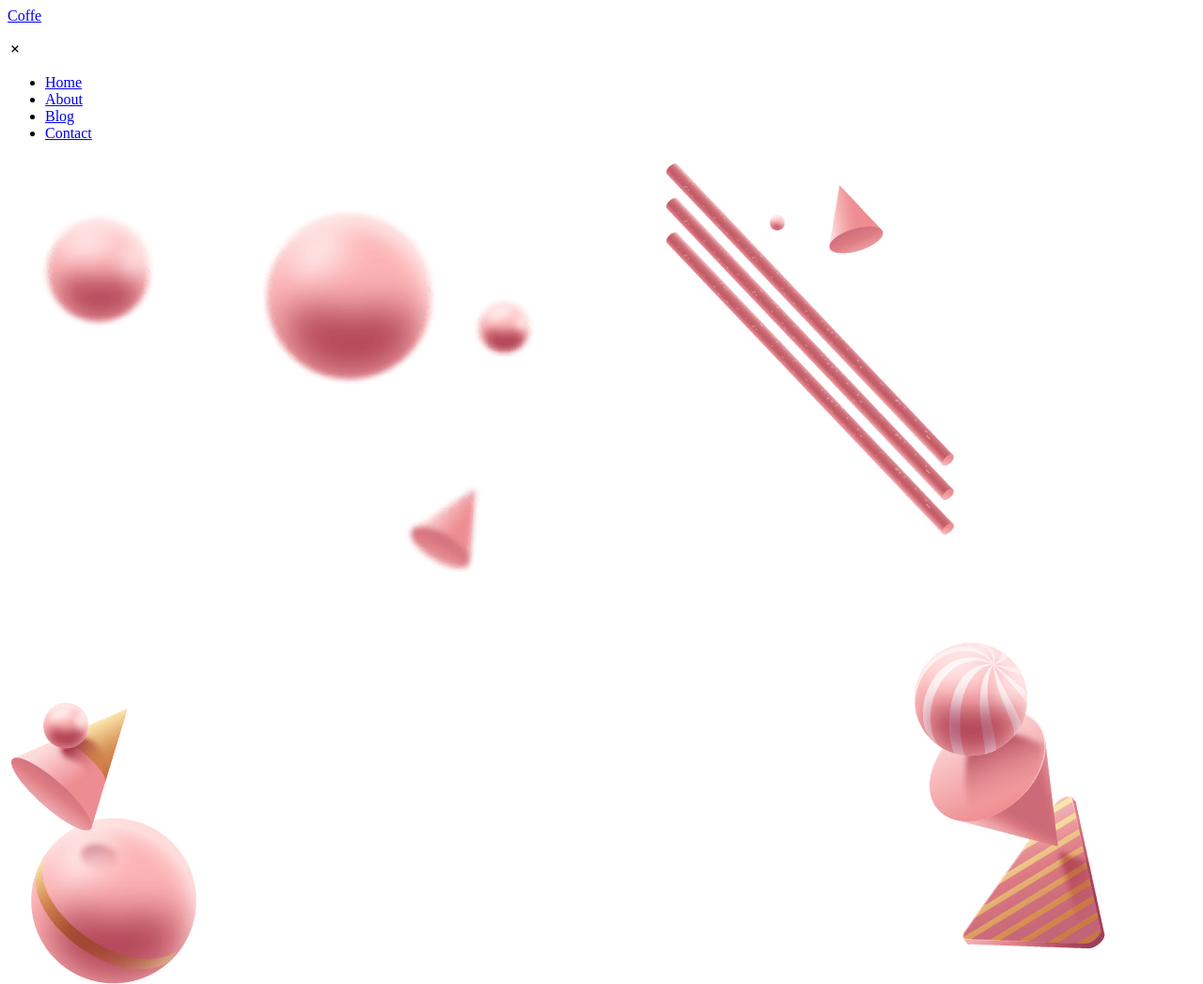
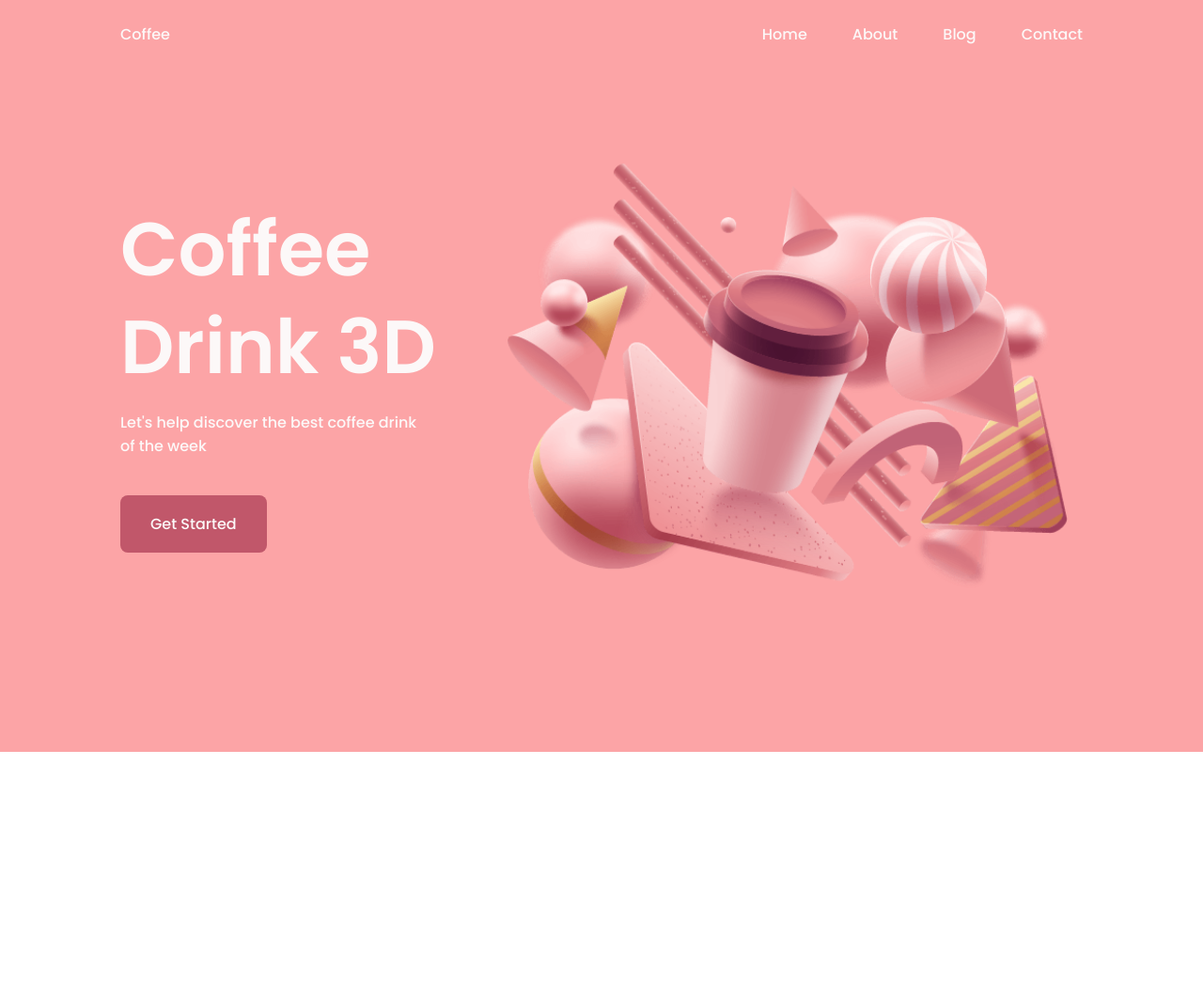
Before and after one commit to laissivedovato/responsive_landing_page_coffe3d, a plain HTML site: page index.html in a window 1280 px wide. Shown: the top 1047 px of the page at 94% size. After the commit the page ends 800 px from the top, so only its background shows below. Drawn offline with nearby package versions, Linux system fonts and the light colour scheme.

Commit message:
#02 - Estilização e finalização do projeto

```diff
--- a/index.html
+++ b/index.html
@@ -4,7 +4,7 @@
   <meta charset="UTF-8">
   <meta http-equiv="X-UA-Compatible" content="IE=edge">
   <meta name="viewport" content="width=device-width, initial-scale=1.0">
-  <title>Responsive landing page coffee 3D</title>
+  <title>Responsive teste landing page coffee 3D</title>
   <!-- Box icons -->
   <link href='https://cdn.jsdelivr.net/npm/boxicons@2.0.5/css/boxicons.min.css' rel='stylesheet'>
 
@@ -15,11 +15,11 @@
  <header class="l-header">
   <nav class="nav bd-grid">
       <div>
-        <a href="#" class="nav_logo">Coffe</a>
+        <a href="#" class="nav_logo">Coffee</a>
       </div>
 
       <div class="nav_toggle" id="nav-toggle">
-        <i class="bx-menu"></i>
+        <i class="bx bx-menu"></i>
       </div>
 
       <div class="nav_menu" id="nav-menu">
--- a/main.js
+++ b/main.js
@@ -0,0 +1,38 @@
+// menu show y hidden
+const navMenu = document.getElementById('nav-menu'),
+  toggleMenu = document.getElementById('nav-toggle'),
+  closemenu = document.getElementById('nav-close')
+
+// show
+toggleMenu.addEventListener('click', () => {
+  navMenu.classList.toggle('show')
+})
+
+// hidden
+closemenu.addEventListener('click', () => {
+  navMenu.classList.remove('show')
+})
+
+// mousemove home img
+document.addEventListener('mousemove', move);
+function move(e) {
+  this.querySelectorAll('.move').forEach(layer => {
+    const speed = layer.getAttribute('data-speed')
+
+    const x = (window.innerWidth - e.pageX*speed)/120
+    const y = (window.innerHeight - e.pageY*speed)/120
+
+layer.style.transform = `translateX(${x}px) translateY(${y}px)`
+  })
+}
+
+// GSAP animation
+//  nav
+gsap.from('.nav_logo, .nav_toggle', {opacity: 0, duration: 1, delay: 2, y: 10})
+gsap.from('.nav_item', {opacity: 0, duration: 1, delay: 2.1, y: 30, stagger: 0.2})
+
+//home
+gsap.from('.home_title', {opacity: 0, duration: 1, delay: 1.6, y:30})
+gsap.from('.home_description', {opacity: 0, duration: 1, delay: 1.8, y: 30})
+gsap.from('.home_button', {opacity: 0, duration: 1, delay: 2.1, y:30})
+gsap.from('.home_img', {opacity: 0, duration: 1, delay: 1.3, y:30})
--- a/style.css
+++ b/style.css
@@ -0,0 +1,246 @@
+
+@import url("https://fonts.googleapis.com/css2?family=Poppins:wght@400;500;600&display=swap");
+
+:root{
+  --header-height: 3rem;
+
+
+  --first-color: #FCA4A6;
+  --first-color-dark: #C1576A;
+  --first-color-darken: #A83E51;
+  --white-color: #FCF8F8;
+
+
+  --body-font: 'Poppins', sans-serif;
+  --big-font-size: 2.5rem;
+  --normal-font-size: .938rem;
+
+
+  --z-fixed: 100;
+}
+
+@media screen and (min-width: 768px){
+  :root{
+    --big-font-size: 5rem;
+    --normal-font-size: 1rem;
+  }
+}
+
+/*===== BASE =====*/
+*,::before,::after{
+  box-sizing: border-box;
+}
+
+body{
+  margin: var(--header-height) 0 0 0;
+  padding: 0;
+  font-family: var(--body-font);
+  font-size: var(--normal-font-size);
+  font-weight: 500;
+}
+
+h1,p,ul{
+  margin: 0;
+}
+
+ul{
+  padding: 0;
+  list-style: none;
+}
+
+a{
+  text-decoration: none;
+}
+
+img{
+  max-width: 100%;
+  height: auto;
+}
+
+/* LAYOUT */
+.bd-grid{
+  max-width: 1024px;
+  display: grid;
+  grid-template-columns: 100%;
+  column-gap: 2rem;
+  width: calc(100% - 2rem);
+  margin-left: 1rem;
+  margin-right: 1rem;
+}
+
+.l-header{
+  width: 100%;
+  position: fixed;
+  top: 0;
+  left: 0;
+  z-index: var(--z-fixed);
+  background-color: var(--first-color);
+}
+
+/*NAV */
+.nav{
+  height: var(--header-height);
+  display: flex;
+  justify-content: space-between;
+  align-items: center;
+}
+
+@media screen and (max-width: 768px){
+  .nav_menu{
+    position: fixed;
+    top: 0;
+    right: -100%;
+    width: 70%;
+    height: 100%;
+    padding: 3.5rem 1.5rem 0;
+    background: rgba(255,255,255,.3);
+    backdrop-filter: blur(10px);
+    transition: .5s;
+  }
+}
+
+.nav_close{
+  position: absolute;
+  top: .75rem;
+  right: 1rem;
+  font-size: 1.5rem;
+  cursor: pointer;
+}
+
+.nav_item{
+  margin-bottom: 2rem;
+}
+
+.nav_close, .nav_link, .nav_logo, .nav_toggle{
+  color: var(--white-color);
+}
+
+.nav_link:hover{
+  color: var(--first-color-dark);
+}
+
+.nav_toggle{
+  font-size: 1.5rem;
+  cursor: pointer;
+}
+
+/* Show menu*/
+.show{
+  right: 0;
+}
+
+/*HOME */
+.home{
+  background-color: var(--first-color);
+  overflow: hidden;
+}
+
+.home_container{
+  height: calc(100vh - var(--header-height));
+  grid-template-rows: repeat(2, max-content);
+  row-gap: 1.5rem;
+}
+
+.home_img{
+  position: relative;
+  padding-top: 1.5rem;
+  justify-self: center;
+  width: 302px;
+  height: 233px;
+}
+
+.home_img img{
+  position: absolute;
+  top: 0;
+  left: 0;
+}
+
+.home_data{
+  color: var(--white-color);
+}
+
+.home_title{
+  font-size: var(--big-font-size);
+  line-height: 1.3;
+  margin-bottom: 1rem;
+}
+
+.home_description{
+  margin-bottom: 2.5rem;
+}
+
+.home_button{
+  display: inline-block;
+  background-color: var(--first-color-dark);
+  color: var(--white-color);
+  padding: 1.125rem 2rem;
+  border-radius: .5rem;
+}
+
+.home_button:hover{
+  background-color: var(--first-color-darken);
+}
+
+/*  MEDIA QUERIES */
+@media screen and (min-width: 768px){
+  body{
+    margin: 0;
+  }
+
+  .nav{
+    height: calc(var(--header-height) + 1.5rem);
+  }
+
+  .nav_toggle, .nav_close{
+    display: none;
+  }
+
+  .nav_list{
+    display: flex;
+  }
+
+  .nav_item{
+    margin-left: 3rem;
+    margin-bottom: 0;
+  }
+
+  .home_container{
+    height: 100vh;
+    grid-template-columns: repeat(2, max-content);
+    grid-template-rows:  1fr;
+    row-gap: 0;
+    align-items: center;
+    justify-content: center;
+  }
+
+  .home_img{
+    order: 1;
+    width: 375px;
+    height: 289px;
+  }
+
+  .home_img img{
+    width: 375px;
+  }
+}
+
+@media screen and (min-width: 1024px){
+  .bd-grid{
+    margin-left: auto;
+    margin-right: auto;
+  }
+
+  .home_container{
+    justify-content: initial;
+    column-gap: 4.5rem;
+  }
+
+  .home_img{
+    width: 604px;
+    height: 466px;
+  }
+
+  .home_img img{
+    width: 604px;
+  }
+}
```
